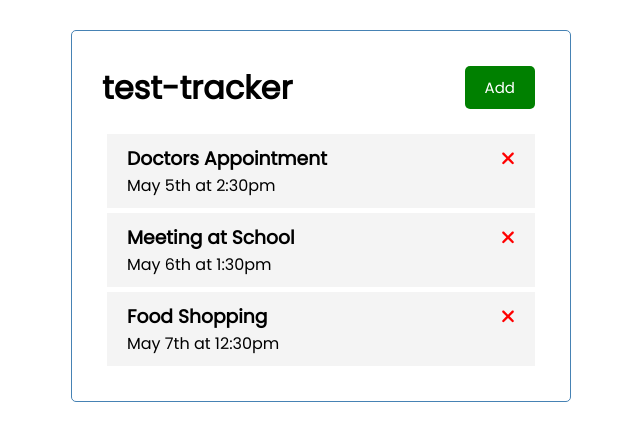
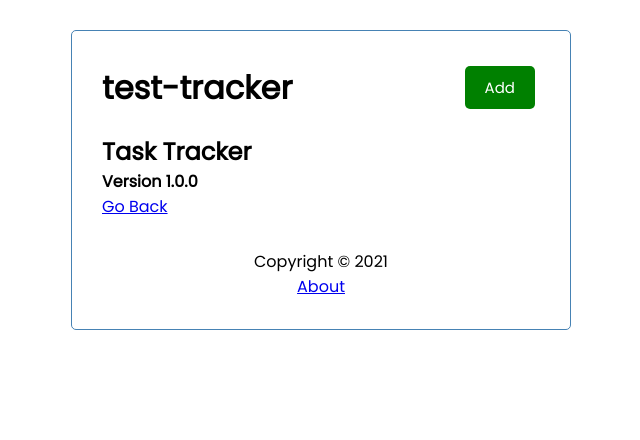
Before and after one commit to 33uyvince/Test-tracker, an Angular app: page /about in a window 1280 px wide. Shown: the top 440 px of the page, without its empty margins (319-959 px from the left). Built offline with nearby package versions, Linux system fonts and the light colour scheme; data requests are answered from the project's data file.

Commit message:
About page working

```diff
--- a/src/app/app.component.html
+++ b/src/app/app.component.html
@@ -1,4 +1,5 @@
 <div class="container">
   <app-header></app-header>
-  <app-tasks></app-tasks>
+  <router-outlet></router-outlet>
+  <app-footer></app-footer>
 </div>
--- a/src/app/app.module.ts
+++ b/src/app/app.module.ts
@@ -3,6 +3,7 @@
 import { FontAwesomeModule } from '@fortawesome/angular-fontawesome';
 import { HttpClientModule } from '@angular/common/http';
 import { ReactiveFormsModule } from '@angular/forms';
+import { RouterModule, Routes } from '@angular/router';
 
 import { AppComponent } from './app.component';
 import { HeaderComponent } from './components/header/header.component';
@@ -10,6 +11,13 @@
 import { TasksComponent } from './components/tasks/tasks.component';
 import { TaskItemComponent } from './components/task-item/task-item.component';
 import { AddTaskComponent } from './components/add-task/add-task.component';
+import { AboutComponent } from './components/about/about.component';
+import { FooterComponent } from './components/footer/footer.component';
+
+const appRoutes: Routes = [
+  { path: '', component: TasksComponent },
+  { path: 'about', component: AboutComponent },
+];
 
 @NgModule({
   declarations: [
@@ -19,12 +27,15 @@
     TasksComponent,
     TaskItemComponent,
     AddTaskComponent,
+    AboutComponent,
+    FooterComponent,
   ],
   imports: [
     BrowserModule,
     FontAwesomeModule,
     HttpClientModule,
     ReactiveFormsModule,
+    RouterModule.forRoot(appRoutes, { enableTracing: true }),
   ],
   providers: [],
   bootstrap: [AppComponent],
--- /dev/null
+++ b/src/app/components/about/about.component.html
@@ -0,0 +1,5 @@
+<div>
+  <h2>Task Tracker</h2>
+  <h4>Version 1.0.0</h4>
+  <a routerLink="/">Go Back</a>
+</div>
--- /dev/null
+++ b/src/app/components/footer/footer.component.css
@@ -0,0 +1,4 @@
+footer {
+  margin-top: 30px;
+  text-align: center;
+}
--- /dev/null
+++ b/src/app/components/footer/footer.component.html
@@ -0,0 +1,4 @@
+<footer>
+  <p>Copyright &copy; 2021</p>
+  <a routerLink="/about">About</a>
+</footer>
```
Also changed, not shown: src/app/components/about/about.component.ts (added, +10 -0 lines), src/app/components/footer/footer.component.ts (added, +10 -0 lines), src/app/components/about/about.component.css (added), 2 other files (tests, documents, lock files or other folders).
